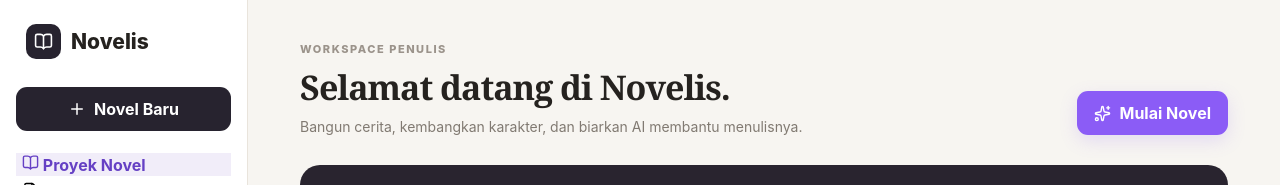
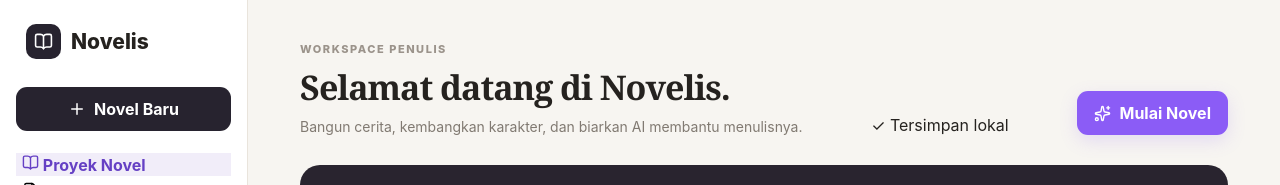
Before and after one commit to doremondekslusif-glitch/Novelis, a Next.js app: page / in a window 1280 px wide. Shown: the top 185 px of the page. Built offline with nearby package versions, Linux system fonts and the light colour scheme.

Commit message:
Show local persistence status

```diff
--- a/app/page.tsx
+++ b/app/page.tsx
@@ -129,7 +129,7 @@ export default function Home(){
   <section className="content">
    {page==="editor"&&selected?<Editor novel={selected} onBack={()=>nav("projects")} onUpdate={updateNovel}/>:
     page==="builder"&&selected?<Builder novel={selected} onBack={()=>nav("projects")} onUpdate={updateNovel} onStart={()=>setPage("editor")}/>:
-    <><header><div><p className="eyebrow">WORKSPACE PENULIS</p><h1>{page==="projects"?"Selamat datang di Novelis.":page==="drafts"?"Draft & Bab":"Studio "+(page==="characters"?"Karakter":"Dunia Cerita")}</h1><p className="sub">{page==="projects"?"Bangun cerita, kembangkan karakter, dan biarkan AI membantu menulisnya.":"Bagian ini sekarang terhubung dengan data novel yang tersimpan di browser."}</p></div><button className="primary" onClick={()=>setShowCreate(true)}><Sparkles size={17}/> Mulai Novel</button></header>
+    <><header><div><p className="eyebrow">WORKSPACE PENULIS</p><h1>{page==="projects"?"Selamat datang di Novelis.":page==="drafts"?"Draft & Bab":"Studio "+(page==="characters"?"Karakter":"Dunia Cerita")}</h1><p className="sub">{page==="projects"?"Bangun cerita, kembangkan karakter, dan biarkan AI membantu menulisnya.":"Bagian ini sekarang terhubung dengan data novel yang tersimpan di browser."}</p></div><div className="storageStatus">{storageStatus==="saving"?"Menyimpan otomatis…":storageStatus==="error"?"Penyimpanan lokal bermasalah":"✓ Tersimpan lokal"}</div><button className="primary" onClick={()=>setShowCreate(true)}><Sparkles size={17}/> Mulai Novel</button></header>
     {page==="projects"&&<><div className="hero"><div><span className="pill"><Sparkles size={14}/> AI Novel Studio</span><h2>Dari satu ide menjadi<br/><em>sebuah cerita utuh.</em></h2><p>Mulai dari premis sederhana. Novelis membantu membuat outline, karakter, dunia, hingga bab demi bab.</p><button className="heroBtn" onClick={()=>setShowCreate(true)}>Buat Novel Pertama <ChevronRight size={17}/></button></div><div className="heroArt"><div className="orb orb1"></div><div className="orb orb2"></div><div className="book"><BookOpen size={46}/><span>YOUR<br/>STORY</span></div></div></div>
     <div className="sectionHead"><div><h3>Novel Saya</h3><p>Kelola semua cerita yang sedang kamu kerjakan.</p></div><div className="search"><Search size={16}/><input placeholder="Cari novel..." value={query} onChange={e=>setQuery(e.target.value)}/></div></div>
     <div className="cards">{filtered.map(n=><button className="novelCard" key={n.title} onClick={()=>openNovel(n)}><div className="cover"><span>{n.title.split(" ").slice(0,2).join(" ")}</span><small>NOVELIS</small></div><div className="cardBody"><div className="cardTop"><div><h4>{n.title}</h4><p>{n.genre}</p></div><MoreHorizontal size={18}/></div><div className="progressMeta"><span>{n.chapterList?.length||n.chapters} bab</span><span>{n.progress}%</span></div><div className="progress"><i style={{width:n.progress+"%"}}/></div><small className="updated">{n.updated}</small></div></button>)}<button className="emptyCard" onClick={()=>setShowCreate(true)}><div><Plus size={22}/></div><b>Buat novel baru</b><span>Mulai dari ide kamu</span></button></div></>}
```
